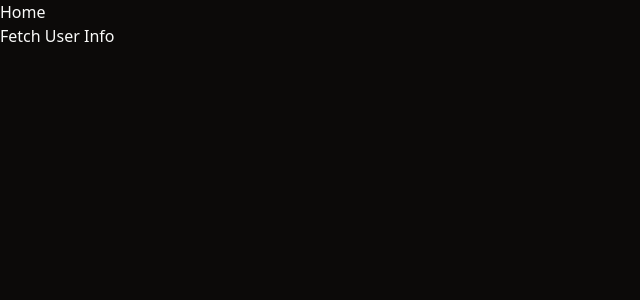
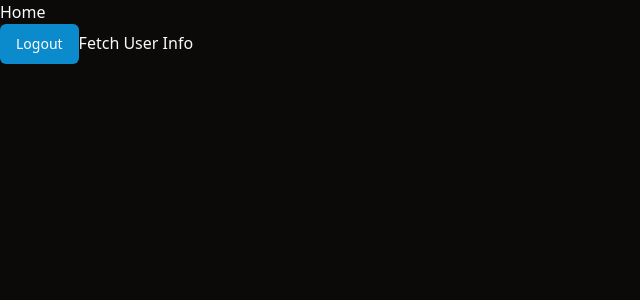
Before and after one commit to tusharag6/codeword, a React (Vite) app in the folder client/: page / in a window 1280 px wide. Shown: the top 300 px of the page, without its empty margins (0-640 px from the left). Built offline with nearby package versions, Linux system fonts and the light colour scheme.

Commit message:
feat: logout functionality

```diff
--- a/client/src/api/auth.ts
+++ b/client/src/api/auth.ts
@@ -25,3 +25,15 @@ export const registerUser = async (
     throw new Error('Registration failed');
   }
 };
+
+export const logoutUser = async (): Promise<void> => {
+  try {
+    const response: AxiosResponse = await api.post('/user/logout');
+    console.log(response.data);
+    return response.data;
+  } catch (error) {
+    console.log('Logout failed:', error);
+
+    throw new Error('Logout failed');
+  }
+};
--- a/client/src/pages/Home.tsx
+++ b/client/src/pages/Home.tsx
@@ -1,6 +1,11 @@
 import { AxiosResponse } from 'axios';
 import { useState } from 'react';
+import { useMutation } from '@tanstack/react-query';
+import { useNavigate } from 'react-router-dom';
+import toast from 'react-hot-toast';
 import api from '../api/axios';
+import { Button } from '../components/ui/button';
+import { logoutUser } from '../api/auth';
 
 interface UserInfo {
   id: string;
@@ -10,6 +15,7 @@ interface UserInfo {
 
 function Home() {
   const [userInfo, setUserInfo] = useState<UserInfo | null>(null);
+  const navigate = useNavigate();
 
   const fetchUserInfo = async () => {
     try {
@@ -21,9 +27,30 @@ function Home() {
     }
   };
 
+  const { mutate, isPending } = useMutation({
+    mutationFn: logoutUser,
+    onSuccess: () => {
+      localStorage.removeItem('accessToken');
+      navigate('/login');
+      toast.success('Logout successful');
+    },
+    onError: () => {
+      toast.error('Logout failed');
+    },
+  });
+
   return (
     <div>
       <h1>Home</h1>
+      <Button
+        onClick={() => {
+          mutate();
+        }}
+        type="submit"
+        disabled={isPending}
+      >
+        Logout
+      </Button>
       {userInfo ? (
         <div>
           <h2>User Info</h2>
```
Also changed, not shown: 2 other files (tests, documents, lock files or other folders).
